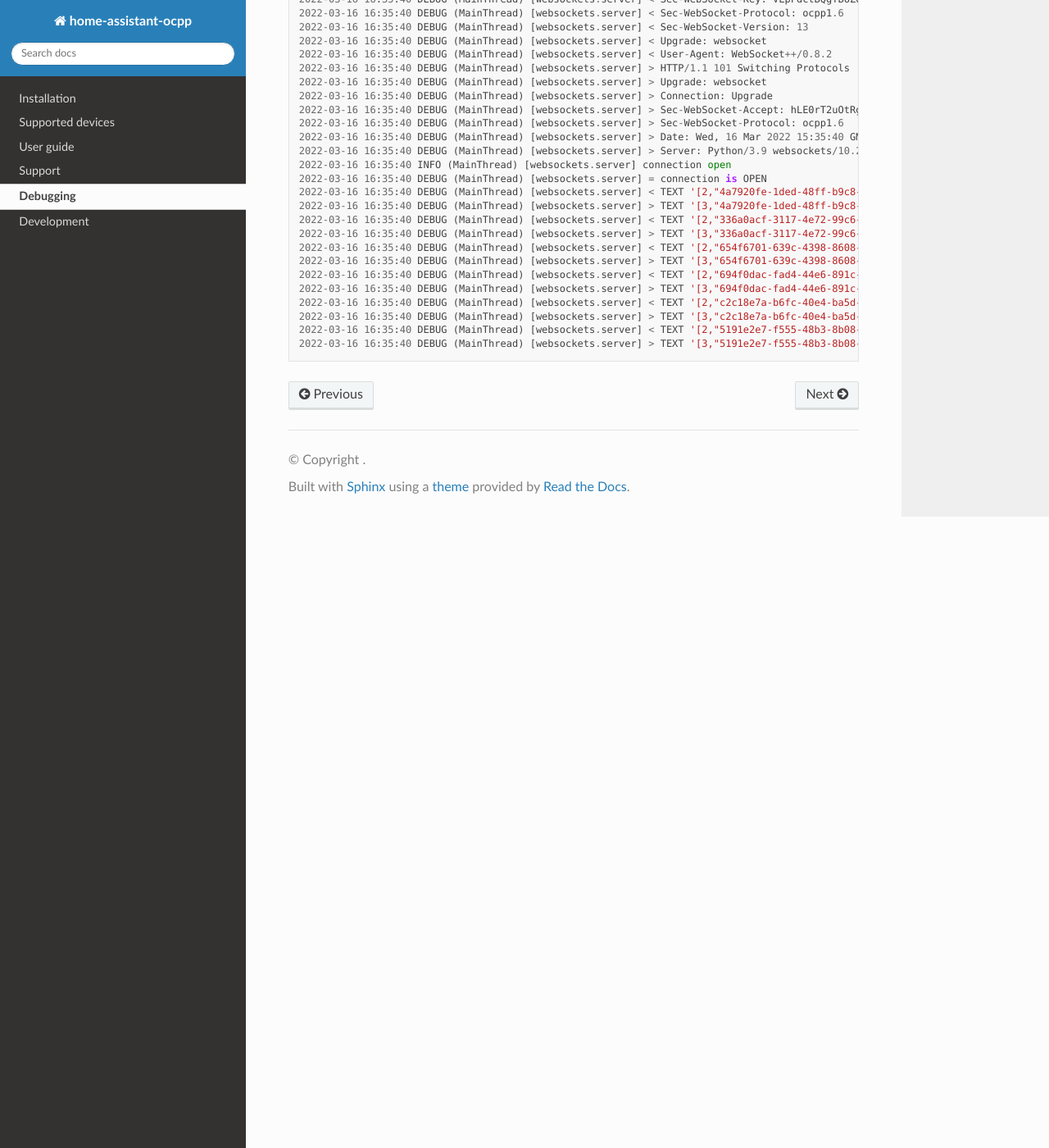
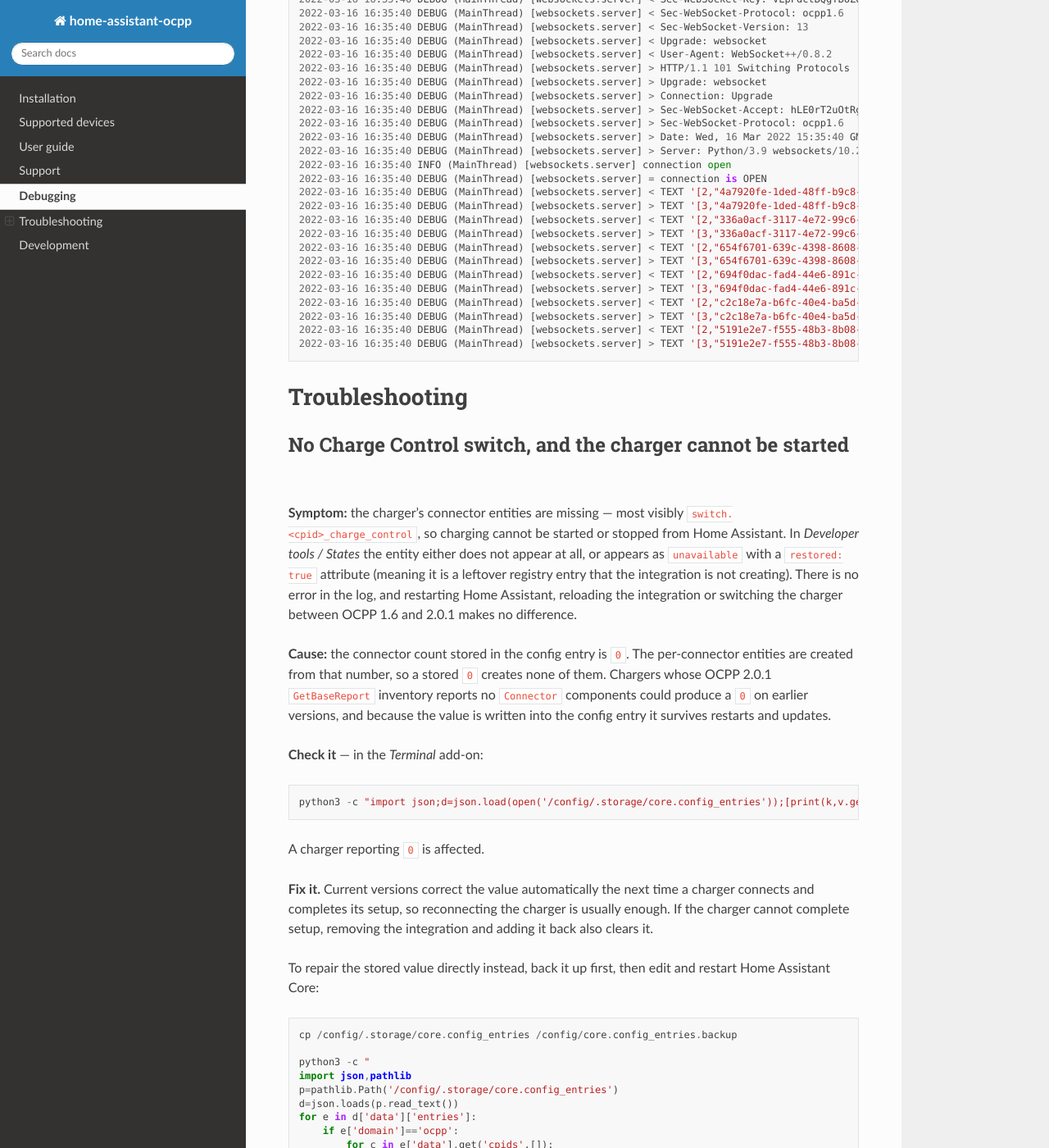
Before and after one commit to lbbrhzn/ocpp, a Sphinx documentation site: the page built from docs/debugging.md, in a window 1280 px wide and 1400 px high, scrolled down 2016 px. Shown: the whole window at 82% size. Built offline with Sphinx 7.4.7 and the Read the Docs theme 3.1.0, drawn with Linux system fonts in a browser that asks for light colours; some of the changed text lies outside the part shown.

Commit message:
docs: troubleshooting for a charger with no connector entities
Adds a Troubleshooting section covering a stored connector count of 0,
which leaves the charger with no Charge Control switch and no way to
start or stop charging from Home Assistant.

The failure gives the user nothing to go on: the entity is simply absent
(or a restored registry stub), there is no error in the log, and
restarts, reloads and OCPP version changes all appear to do nothing
because the value lives in the config entry rather than in runtime
state.

Documents the symptom, the cause, a one-liner to check the stored value,
and the fixes - reconnecting the charger or re-adding the integration
first, with a direct repair of the stored value as a fallback. Also
notes the one-time units_changed repair that follows once the connector
entities come back, and which option preserves the existing history.

````diff
--- a/docs/debugging.md
+++ b/docs/debugging.md
@@ -92,3 +92,69 @@ Filtering for websockets.server should yield something like this:
 2022-03-16 16:35:40 DEBUG (MainThread) [websockets.server] < TEXT '[2,"5191e2e7-f555-48b3-8b08-626679df5a80","Mete... 0,"transactionId": 0}]' [304 bytes]
 2022-03-16 16:35:40 DEBUG (MainThread) [websockets.server] > TEXT '[3,"5191e2e7-f555-48b3-8b08-626679df5a80",{}]' [45 bytes]
 ```
+
+Troubleshooting
+===============
+
+No Charge Control switch, and the charger cannot be started
+-----------------------------------------------------------
+
+**Symptom:** the charger's connector entities are missing — most visibly
+`switch.<cpid>_charge_control`, so charging cannot be started or stopped from
+Home Assistant. In *Developer tools / States* the entity either does not appear
+at all, or appears as `unavailable` with a `restored: true` attribute (meaning
+it is a leftover registry entry that the integration is not creating). There is
+no error in the log, and restarting Home Assistant, reloading the integration or
+switching the charger between OCPP 1.6 and 2.0.1 makes no difference.
+
+**Cause:** the connector count stored in the config entry is `0`. The
+per-connector entities are created from that number, so a stored `0` creates
+none of them. Chargers whose OCPP 2.0.1 `GetBaseReport` inventory reports no
+`Connector` components could produce a `0` on earlier versions, and because
+the value is written into the config entry it survives restarts and updates.
+
+**Check it** — in the *Terminal* add-on:
+
+```
+python3 -c "import json;d=json.load(open('/config/.storage/core.config_entries'));[print(k,v.get('num_connectors')) for e in d['data']['entries'] if e['domain']=='ocpp' for c in e['data'].get('cpids',[]) for k,v in c.items()]"
+```
+
+A charger reporting `0` is affected.
+
+**Fix it.** Current versions correct the value automatically the next time a
+charger connects and completes its setup, so reconnecting the charger is
+usually enough. If the charger cannot complete setup, removing the
+integration and adding it back also clears it.
+
+To repair the stored value directly instead, back it up first, then edit and
+restart Home Assistant Core:
+
+```
+cp /config/.storage/core.config_entries /config/core.config_entries.backup
+
+python3 -c "
+import json,pathlib
+p=pathlib.Path('/config/.storage/core.config_entries')
+d=json.loads(p.read_text())
+for e in d['data']['entries']:
+    if e['domain']=='ocpp':
+        for c in e['data'].get('cpids',[]):
+            for k,v in c.items():
+                if v.get('num_connectors')==0:
+                    v['num_connectors']=1
+                    print('fixed',k)
+p.write_text(json.dumps(d))
+"
+
+ha core restart
+```
+
+Use `ha core restart`, not `ha core stop` — the Terminal add-on is served by
+Home Assistant Core, so stopping it also closes the terminal you are working in.
+
+Once the connector entities are recreated, the session sensors regain their
+units and Home Assistant may raise a one-time `units_changed` repair for
+`sensor.<cpid>_time_session`. Choose **"Update the unit of the historic
+statistic values, without converting"** to keep the existing history: the values
+were always minutes, only the unit label was missing while the connector slots
+were uninitialised.
````
